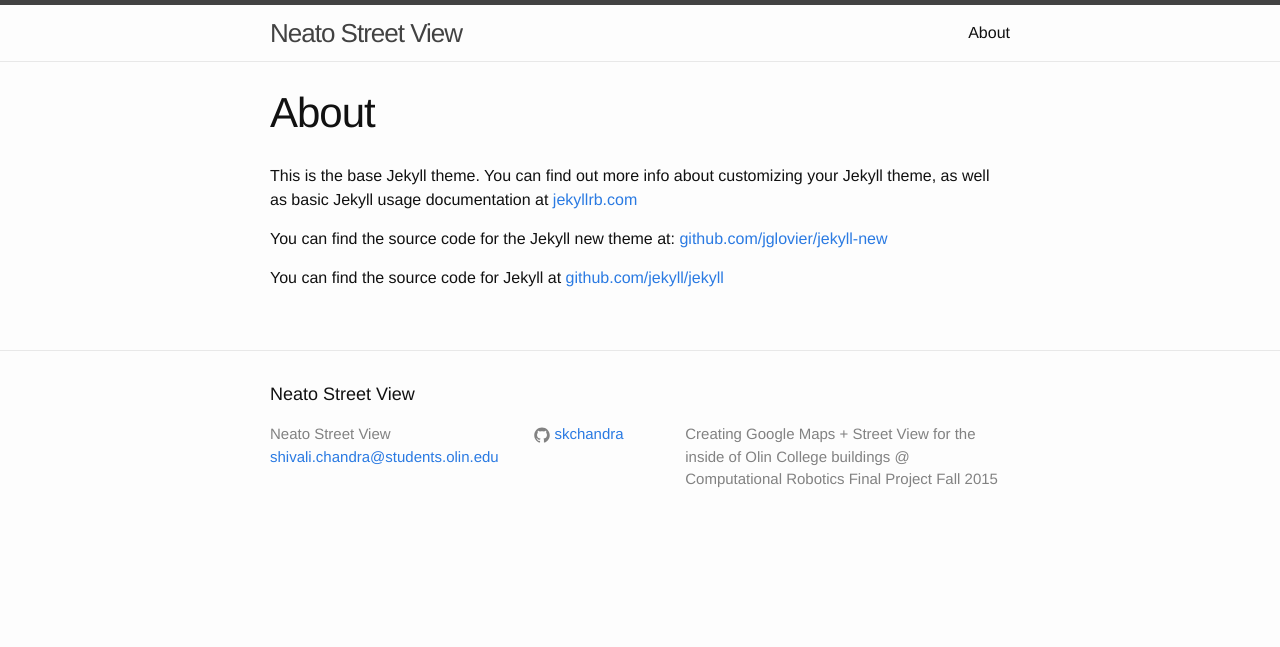
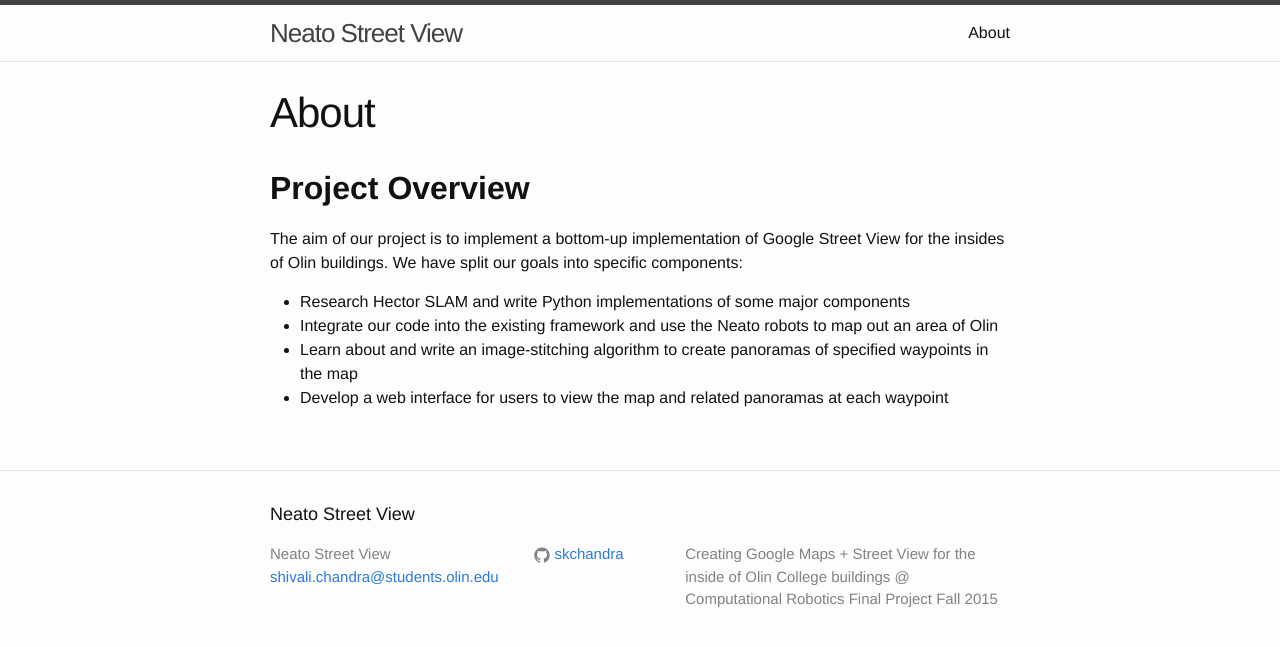
Before and after one commit to skchandra/neato_street_view, a Jekyll site: the page built from about.md, in a window 1280 px wide. Shown: the top 647 px of the page. Built offline with Jekyll 4.4.1, drawn with Linux system fonts in a browser that asks for light colours.

Commit message:
Updated about page with project overview

```diff
--- a/about.md
+++ b/about.md
@@ -4,8 +4,11 @@
 permalink: /about/
 ---
 
-This is the base Jekyll theme. You can find out more info about customizing your Jekyll theme, as well as basic Jekyll usage documentation at [jekyllrb.com](http://jekyllrb.com/)
+##**Project Overview**
 
-You can find the source code for the Jekyll new theme at: [github.com/jglovier/jekyll-new](https://github.com/jglovier/jekyll-new)
+The aim of our project is to implement a bottom-up implementation of Google Street View for the insides of Olin buildings. We have split our goals into specific components:
 
-You can find the source code for Jekyll at [github.com/jekyll/jekyll](https://github.com/jekyll/jekyll)
+* Research Hector SLAM and write Python implementations of some major components
+* Integrate our code into the existing framework and use the Neato robots to map out an area of Olin
+* Learn about and write an image-stitching algorithm to create panoramas of specified waypoints in the map
+* Develop a web interface for users to view the map and related panoramas at each waypoint
```
